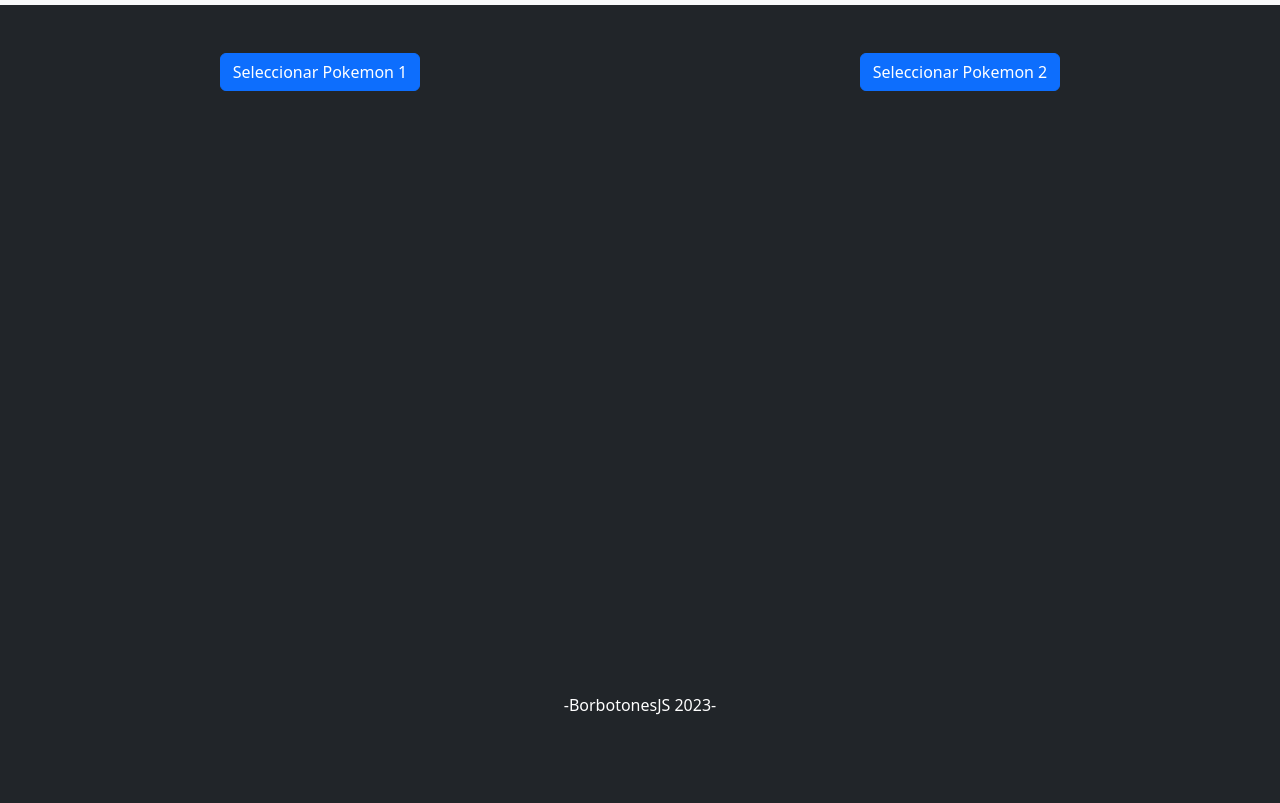
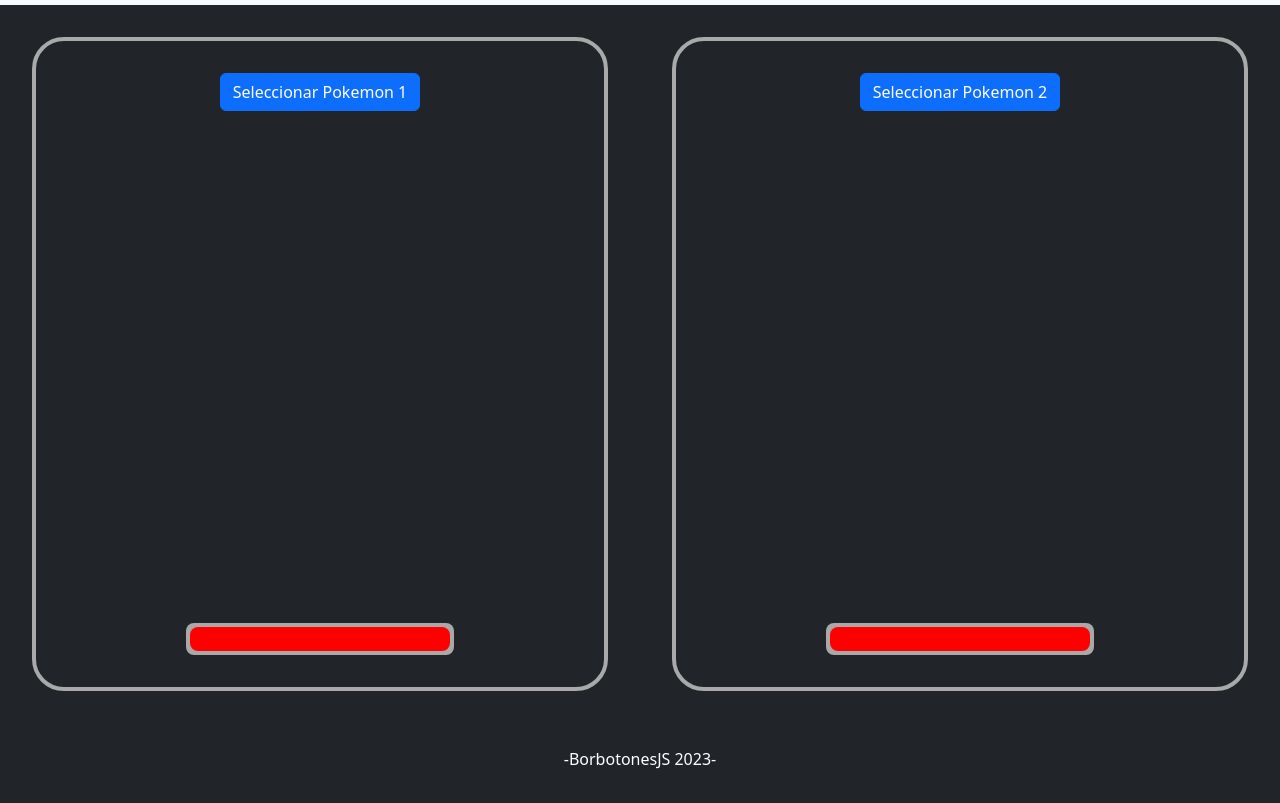
Before and after one commit to galiardi/sprint4, a plain HTML site: page juego.html in a window 1280 px wide. Shown: the part 51-854 px from the top of the page. Before the commit the page ends 800 px from the top, so only its background shows below. Drawn offline with nearby package versions, Linux system fonts and the light colour scheme.

Commit message:
Add game layout

```diff
--- /dev/null
+++ b/css/game.css
@@ -0,0 +1,37 @@
+.players {
+  display: flex;
+  flex-direction: column;
+  justify-content: center;
+  align-items: center;
+}
+.playerContainer {
+  border: 0.25rem solid darkgray;
+  margin: 2rem;
+  padding: 1rem;
+  border-radius: 2rem;
+}
+
+.player {
+  min-height: 60vh;
+}
+
+.healthBarContainer {
+  background-color: darkgray;
+  width: 50%;
+  height: 2rem;
+  margin: 1rem auto;
+  border-radius: 0.5rem;
+  padding: 0.25rem;
+}
+
+.healthBar {
+  background-color: red;
+  height: 1.5rem;
+  border-radius: 0.5rem;
+}
+
+@media screen and (min-width: 650px) {
+  .players {
+    flex-direction: row;
+  }
+}
--- a/js/game.js
+++ b/js/game.js
@@ -1,6 +1,7 @@
 const selectPokemon1Button = document.getElementById('selectPokemon1Button');
 const selectPokemon2Button = document.getElementById('selectPokemon2Button');
 const searchForm = document.getElementById('searchForm');
+const healthBarCanvas = document.getElementById('healthBarCanvas');
 
 selectPokemon1Button.addEventListener('click', () => handleSelectPokemon(1));
 selectPokemon2Button.addEventListener('click', () => handleSelectPokemon(2));
--- a/juego.html
+++ b/juego.html
@@ -12,6 +12,7 @@
       crossorigin="anonymous"
     />
     <link rel="stylesheet" href="./css/styles.css" />
+    <link rel="stylesheet" href="./css/game.css" />
   </head>
   <body class="text-bg-dark">
     <nav class="navbar navbar-expand-lg bg-body-tertiary">
@@ -46,20 +47,30 @@
       </div>
     </nav>
 
-    <main class="d-flex">
-      <div class="container-fluid">
-        <div class="d-flex justify-content-center px-2 py-5">
+    <main>
+      <div class="players">
+        <div class="container-fluid playerContainer">
+          <div class="d-flex justify-content-center px-2 py-3">
             <button id="selectPokemon1Button" class="btn btn-primary">
               Seleccionar Pokemon 1
             </button>
           </div>
+          <div class="player"></div>
+          <div class="healthBarContainer">
+            <div id="healthBar1" class="healthBar" style="width: 100%"></div>
+          </div>
         </div>
 
-      <div class="container-fluid">
-        <div class="d-flex justify-content-center px-2 py-5">
+        <div class="container-fluid playerContainer">
+          <div class="d-flex justify-content-center px-2 py-3">
             <button id="selectPokemon2Button" class="btn btn-primary">
               Seleccionar Pokemon 2
             </button>
+          </div>
+          <div class="player"></div>
+          <div class="healthBarContainer">
+            <div id="healthBar2" class="healthBar" style="width: 100%"></div>
+          </div>
         </div>
       </div>
 
```
Also changed, not shown: js/classes/PlayerCharacter.js (added, +28 -0 lines). Lines whose indentation alone changed are shown as unchanged.
